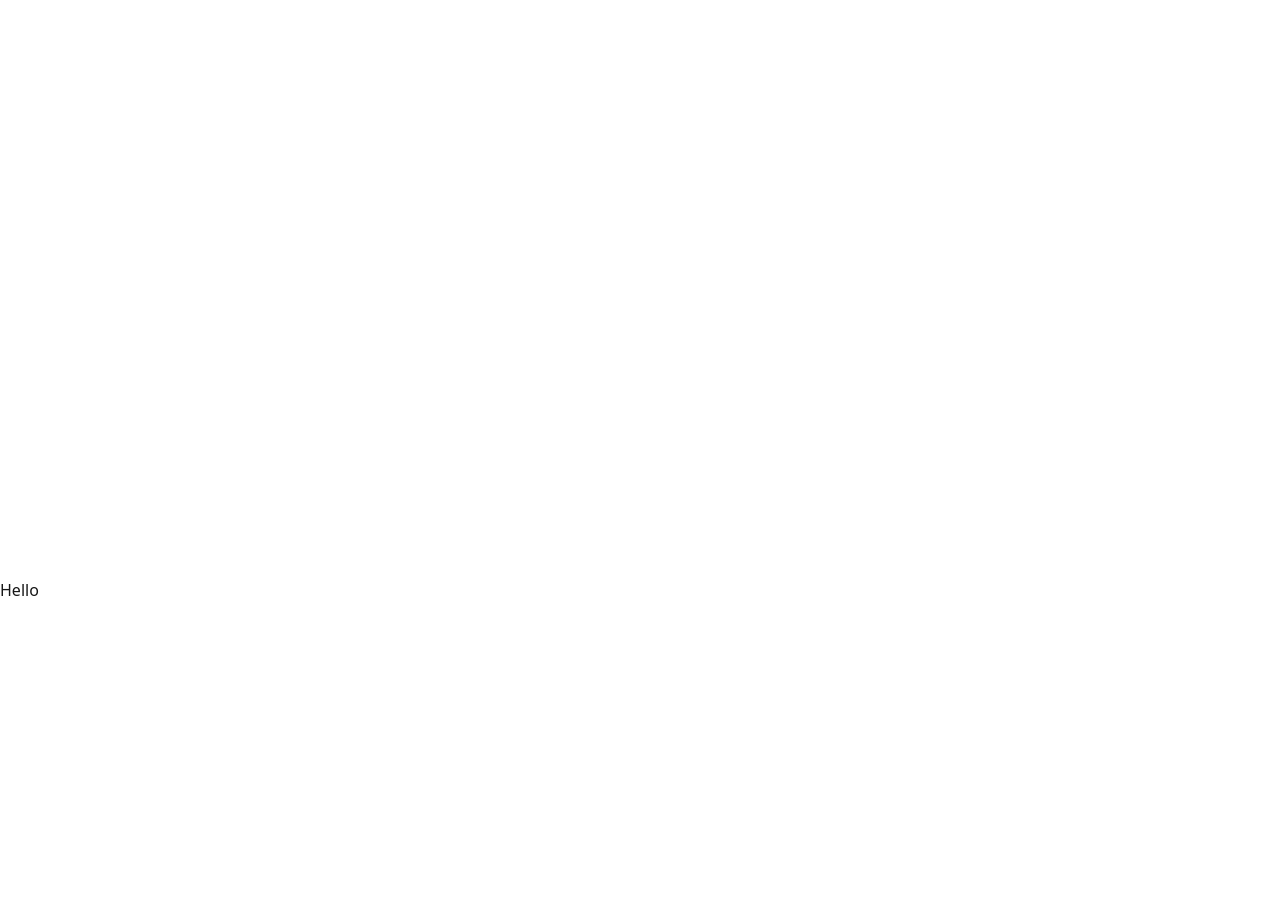
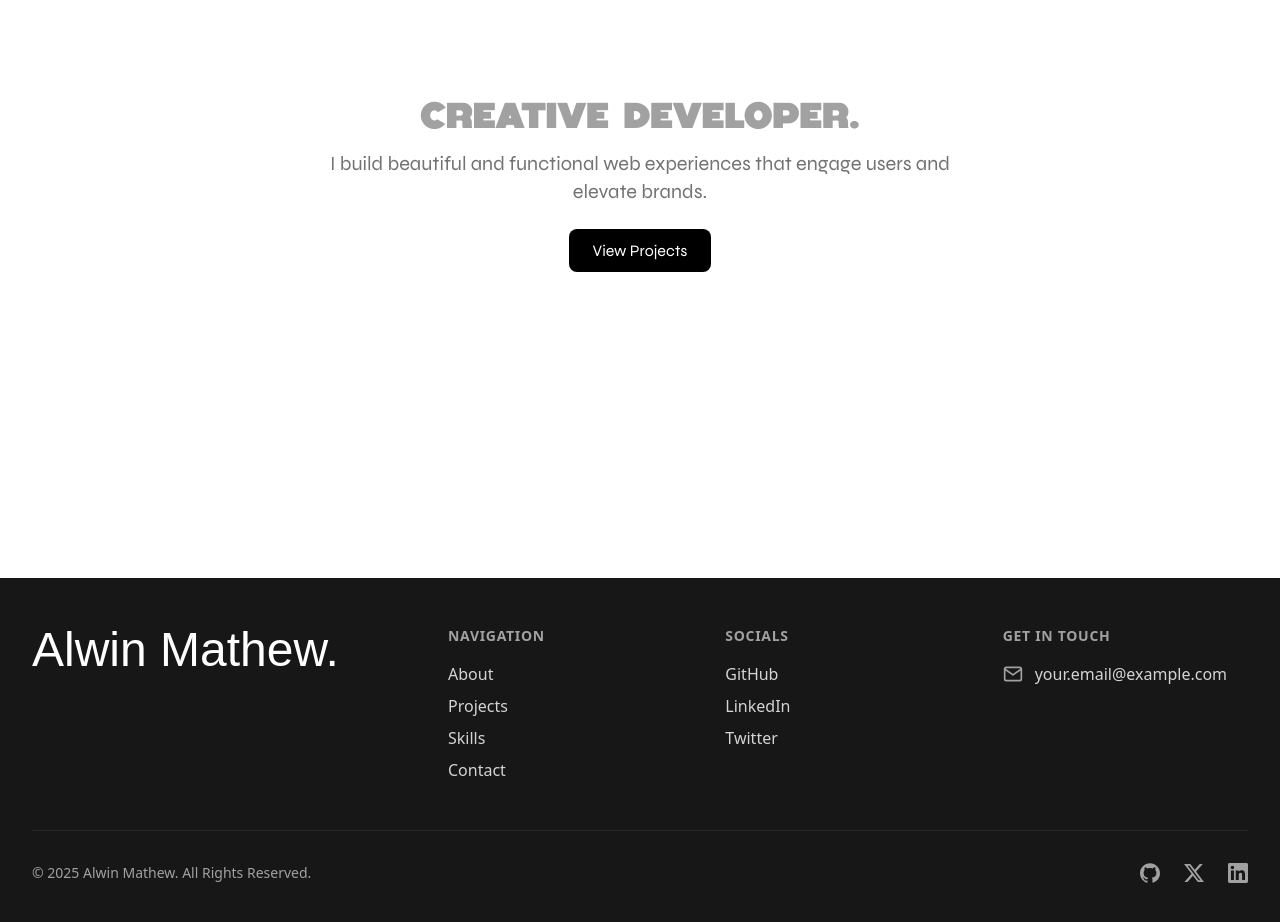
Before and after one commit to VirgoTheLord/Alwin, a Next.js app: page / in a window 1280 px wide. Shown: the part 222-1144 px from the top of the page. Before the commit the page ends 824 px from the top, so only its background shows below. Built offline with nearby package versions, Linux system fonts and the light colour scheme; a web font is replaced by a local one.

Commit message:
nav-meta and base footer done

```diff
--- a/package.json
+++ b/package.json
@@ -13,9 +13,11 @@
     "gsap": "^3.13.0",
     "hamburger-react": "^2.5.2",
     "lenis": "^1.3.8",
+    "lucide-react": "^0.525.0",
     "next": "15.4.1",
     "react": "19.1.0",
-    "react-dom": "19.1.0"
+    "react-dom": "19.1.0",
+    "react-icons": "^5.5.0"
   },
   "devDependencies": {
     "@barba/core": "^2.10.3",
--- /dev/null
+++ b/src/app/components/ClientLayoutWrapper.tsx
@@ -0,0 +1,27 @@
+"use client";
+
+import { useState } from "react";
+import Header from "./Header";
+
+export default function ClientLayoutWrapper({
+  children,
+  fontClassNames,
+}: {
+  children: React.ReactNode;
+  fontClassNames: string;
+}) {
+  const [isOpen, setIsOpen] = useState(false);
+
+  return (
+    <body className={`${fontClassNames} ${isOpen ? "menu-open" : ""}`}>
+      <Header isOpen={isOpen} setIsOpen={setIsOpen} />
+      <main
+        className={`min-h-screen transition-transform duration-800 ease-in-out ${
+          isOpen ? "-translate-x-[40vw]" : "translate-x-0"
+        }`}
+      >
+        {children}
+      </main>
+    </body>
+  );
+}
--- a/src/app/components/Footer.tsx
+++ b/src/app/components/Footer.tsx
@@ -1,7 +1,134 @@
 import React from "react";
+import Link from "next/link";
+import { SiGithub, SiLinkedin, SiX } from "react-icons/si";
+import { FiMail } from "react-icons/fi";
 
 const Footer = () => {
-  return <div>Hello</div>;
+  return (
+    <footer className="bg-neutral-900 text-neutral-300 py-12 px-4 sm:px-6 lg:px-8">
+      <div className="max-w-7xl mx-auto">
+        <div className="grid grid-cols-1 md:grid-cols-3 gap-8">
+          <div className="md:col-span-1">
+            <h1 className="font-tankulture text-white text-5xl mb-2">
+              Alwin Mathew.
+            </h1>
+          </div>
+
+          <div className="md:col-span-2 grid grid-cols-2 sm:grid-cols-3 gap-8">
+            <div>
+              <h3 className="text-sm font-semibold tracking-wider text-neutral-400 uppercase">
+                Navigation
+              </h3>
+              <ul className="mt-4 space-y-2">
+                <li>
+                  <Link
+                    href="/about"
+                    className="text-base hover:text-white transition-colors"
+                  >
+                    About
+                  </Link>
+                </li>
+                <li>
+                  <Link
+                    href="/projects"
+                    className="text-base hover:text-white transition-colors"
+                  >
+                    Projects
+                  </Link>
+                </li>
+                <li>
+                  <Link
+                    href="/skills"
+                    className="text-base hover:text-white transition-colors"
+                  >
+                    Skills
+                  </Link>
+                </li>
+                <li>
+                  <Link
+                    href="/contact"
+                    className="text-base hover:text-white transition-colors"
+                  >
+                    Contact
+                  </Link>
+                </li>
+              </ul>
+            </div>
+
+            {/* Column 2: Socials */}
+            <div>
+              <h3 className="text-sm font-semibold tracking-wider text-neutral-400 uppercase">
+                Socials
+              </h3>
+              <ul className="mt-4 space-y-2">
+                <li>
+                  <a
+                    href="#"
+                    className="text-base hover:text-white transition-colors"
+                  >
+                    GitHub
+                  </a>
+                </li>
+                <li>
+                  <a
+                    href="#"
+                    className="text-base hover:text-white transition-colors"
+                  >
+                    LinkedIn
+                  </a>
+                </li>
+                <li>
+                  <a
+                    href="#"
+                    className="text-base hover:text-white transition-colors"
+                  >
+                    Twitter
+                  </a>
+                </li>
+              </ul>
+            </div>
+
+            {/* Column 3: Get in Touch */}
+            <div>
+              <h3 className="text-sm font-semibold tracking-wider text-neutral-400 uppercase">
+                Get in Touch
+              </h3>
+              <a
+                href="mailto:your.email@example.com"
+                className="mt-4 flex items-center space-x-3 group"
+              >
+                <FiMail
+                  size={20}
+                  className="text-neutral-400 group-hover:text-white transition-colors"
+                />
+                <span className="text-base group-hover:text-white transition-colors">
+                  your.email@example.com
+                </span>
+              </a>
+            </div>
+          </div>
+        </div>
+
+        {/* Bottom Bar: Copyright and Social Icons */}
+        <div className="mt-12 pt-8 border-t border-neutral-800 flex flex-col sm:flex-row justify-between items-center">
+          <p className="text-sm text-neutral-400">
+            &copy; {new Date().getFullYear()} Alwin Mathew. All Rights Reserved.
+          </p>
+          <div className="flex space-x-6 mt-4 sm:mt-0">
+            <a href="#" className="text-neutral-400 hover:text-white">
+              <SiGithub size={20} />
+            </a>
+            <a href="#" className="text-neutral-400 hover:text-white">
+              <SiX size={20} />
+            </a>
+            <a href="#" className="text-neutral-400 hover:text-white">
+              <SiLinkedin size={20} />
+            </a>
+          </div>
+        </div>
+      </div>
+    </footer>
+  );
 };
 
 export default Footer;
--- a/src/app/components/Navbar.tsx
+++ b/src/app/components/Navbar.tsx
@@ -58,7 +58,7 @@ const Navbar: React.FC<NavbarProps> = ({ isOpen }) => {
   return (
     <div
       ref={menuRef}
-      className={`z-1 w-[40vw] h-[100vh] fixed top-0 right-0 bg-white flex flex-col items-center justify-around transition-transform duration-800 ${
+      className={`z-1 w-[40vw] h-[100vh] fixed top-0 right-0 bg-white flex flex-col items-center justify-around transition-transform duration-800 ease-in-out ${
         isOpen ? "translate-x-0" : "translate-x-full"
       } `}
     >
--- a/src/app/layout.tsx
+++ b/src/app/layout.tsx
@@ -1,11 +1,10 @@
-"use client";
-
-import { useState } from "react";
+import type { Metadata } from "next";
 import { Playfair_Display, Raleway, Syne } from "next/font/google";
 import localFont from "next/font/local";
-import Header from "@/app/components/Header";
+import ClientLayoutWrapper from "@/app/components/ClientLayoutWrapper";
 import "./globals.css";
 
+// Font Definitions
 const playfair = Playfair_Display({
   subsets: ["latin"],
   variable: "--font-heading",
@@ -45,31 +44,24 @@ const almost = localFont({
   variable: "--font-almost",
 });
 
+export const metadata: Metadata = {
+  title: "Alwin Mathew | Creative Developer",
+  description:
+    "A portfolio showcasing beautiful and functional web experiences.",
+};
+
 export default function RootLayout({
   children,
 }: Readonly<{
   children: React.ReactNode;
 }>) {
-  const [isOpen, setIsOpen] = useState(false);
+  const fontClassNames = `${playfair.variable} ${raleway.variable} ${syne.variable} ${xtradex.variable} ${almost.variable} ${tanKulture.variable} antialiased`;
 
   return (
     <html lang="en">
-      <body
-        className={`${playfair.variable} ${raleway.variable} ${syne.variable} ${
-          xtradex.variable
-        } ${almost.variable} ${tanKulture.variable} font-souvenir antialiased ${
-          isOpen ? "menu-open" : ""
-        }`}
-      >
-        <Header isOpen={isOpen} setIsOpen={setIsOpen} />
-        <main
-          className={`min-h-screen transition-transform duration-800 ease-in-out ${
-            isOpen ? "-translate-x-[40vw]" : "translate-x-0"
-          }`}
-        >
-          {children}
-        </main>
-      </body>
+      <ClientLayoutWrapper fontClassNames={fontClassNames}>
+        {children}
+      </ClientLayoutWrapper>
     </html>
   );
 }
--- a/src/app/page.tsx
+++ b/src/app/page.tsx
@@ -37,6 +37,21 @@ export default function Home() {
         >
           Alwin.
         </h1>
+        <h2 className="text-2xl sm:text-4xl font-almost text-neutral-400 mt-5">
+          Creative Developer.
+        </h2>
+        <p className="text-lg sm:text-xl text-neutral-500 mt-3 max-w-2xl text-center font-syne">
+          I build beautiful and functional web experiences that engage users and
+          elevate brands.
+        </p>
+        <div className="mt-8">
+          <a
+            href="/projects"
+            className="bg-black text-white px-6 py-3 rounded-lg hover:bg-gray-800 transition-colors font-syne"
+          >
+            View Projects
+          </a>
+        </div>
       </section>
       <Footer />
     </main>
```
Also changed, not shown: 1 other file (tests, documents, lock files or other folders).
